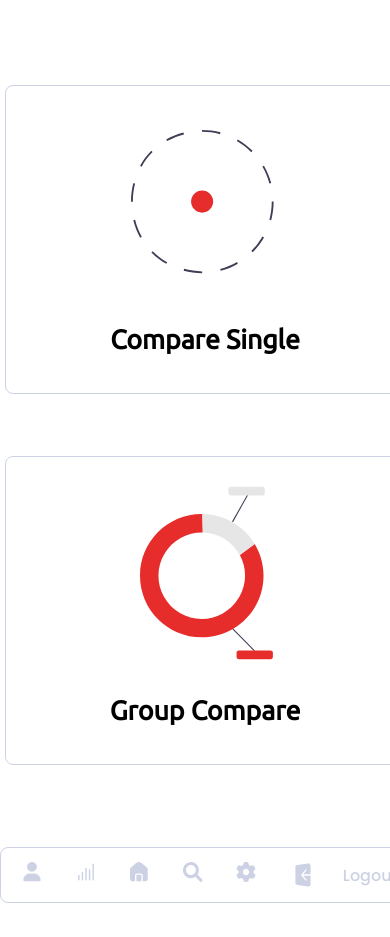
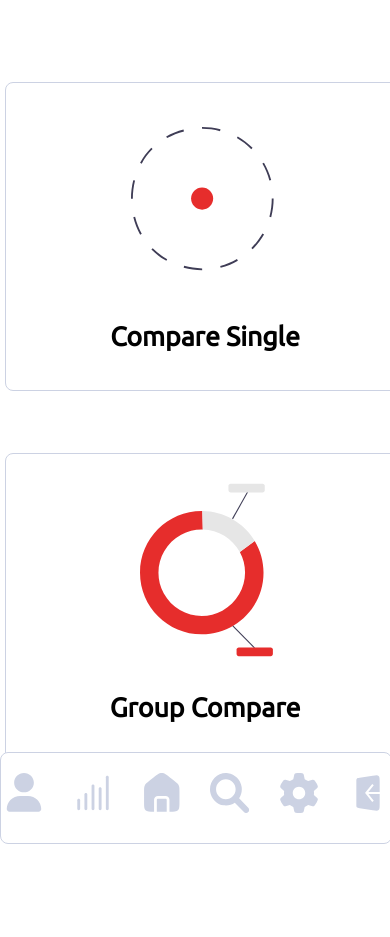
Before and after one commit to JakeBarr20/OP-Analytics, a Next.js app in the folder FE/: page /compare in a window 390 px wide. Shown: the top 937 px of the page. Built offline with nearby package versions, Linux system fonts and the light colour scheme; no server answers; sample sign-in values are in the browser's storage.

Commit message:
Mobile navbar

```diff
--- a/FE/components/layout/Navbar.tsx
+++ b/FE/components/layout/Navbar.tsx
@@ -22,7 +22,8 @@ function Navbar() {
   const dispatch = useAppDispatch();
 
   const onResize = () => {
-    setIsMobile(window.innerWidth <= 499);
+    console.log(window.innerWidth)
+    setIsMobile(window.innerWidth <= 750);
   };
 
   async function handleLogout() {
@@ -39,6 +40,8 @@ function Navbar() {
       window.removeEventListener("resize", onResize);
     };
   }, []);
+
+  console.log(isMobile)
 
   return (
     <div className={classNames("navbar-container", { mobile: isMobile })}>
@@ -58,7 +61,7 @@ function Navbar() {
         <NavbarLink icon={HomeIcon} text="Home" isMobile={isMobile} />
         <NavbarLink icon={SearchIcon} text="Search" isMobile={isMobile} />
         <NavbarLink icon={SettingIcon} text="Settings" isMobile={isMobile} />
-        <div className="navbar-link" onClick={handleLogout}>
+        <div className={classNames("navbar-link", {mobile: isMobile})} onClick={handleLogout}>
           <Image
             priority
             src={SignOutIcon}
@@ -66,7 +69,7 @@ function Navbar() {
             width={26}
             alt="navbarlink"
           />
-          <p className="poppins-medium grey">Logout</p>
+          {!isMobile && <p className="poppins-medium grey">Logout</p>}
         </div>
       </div>
     </div>
--- a/FE/styles/base/layout.scss
+++ b/FE/styles/base/layout.scss
@@ -74,18 +74,18 @@
     }
   }
 
-  @media screen and (min-width: $mobile) {
+  @media screen and (min-width: 750px) {
     margin: 10px !important;
   }
 
-  @media screen and (max-width: $mobile) {
+  @media screen and (max-width: 750px) {
     margin: 0px !important;
   }
 
-  @media screen and (max-width: $mobile) {
+  @media screen and (max-width: 750px) {
     flex-direction: column-reverse;
     justify-content: space-between;
-    height: 107vh;
+    height: 100vh;
 
     .container-mobile {
       margin: 0 10px;
@@ -93,15 +93,26 @@
 
     .navbar-container {
       &.mobile {
+        position: fixed;
+        bottom: 0;
         border-top: 1px solid $grey;
-        height: 50px;
+        height: 60px;
         width: 100%;
+        background-color: $white;
+        z-index: 10;
+        padding: 20px 0 10px 0;
       }
 
       .nav-header {
         &.mobile {
           display: none;
         }
+      }
+
+      img,
+      .navbar-link-mobile{
+        height: 40px;
+        width: 40px;
       }
 
       .nav-content {
--- a/FE/styles/pages/analytics.scss
+++ b/FE/styles/pages/analytics.scss
@@ -2,6 +2,7 @@
   .analytics-header {
     display: flex;
     justify-content: space-between;
+    flex-wrap: wrap;
 
     h1 {
       font-family: ubuntu-bold;
@@ -102,6 +103,15 @@
   }
 }
 
+@media screen and (max-width: 1300px) {
+  .analytics-body-right{
+    h1 {
+      font-size: 30px !important;
+      margin-left: 15px !important;
+    }
+  }
+}
+
 @media screen and (max-width: $desktop-small) {
   .analytics-header {
     .profile {
@@ -126,3 +136,9 @@
     }
   }
 }
+
+@media screen and (max-width: $phablet){
+  .form-container{
+    column-gap: 0 !important
+  }
+}
```
